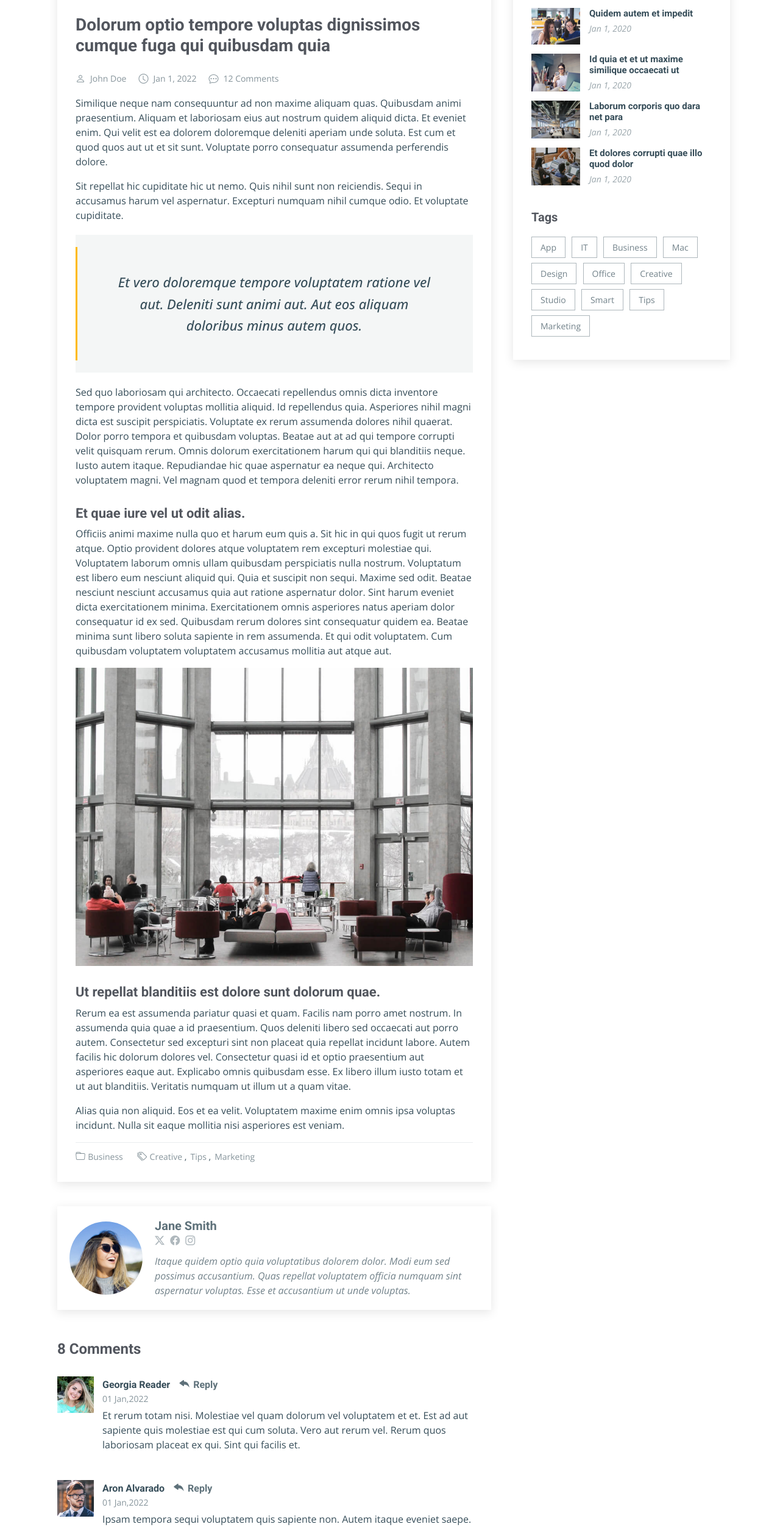
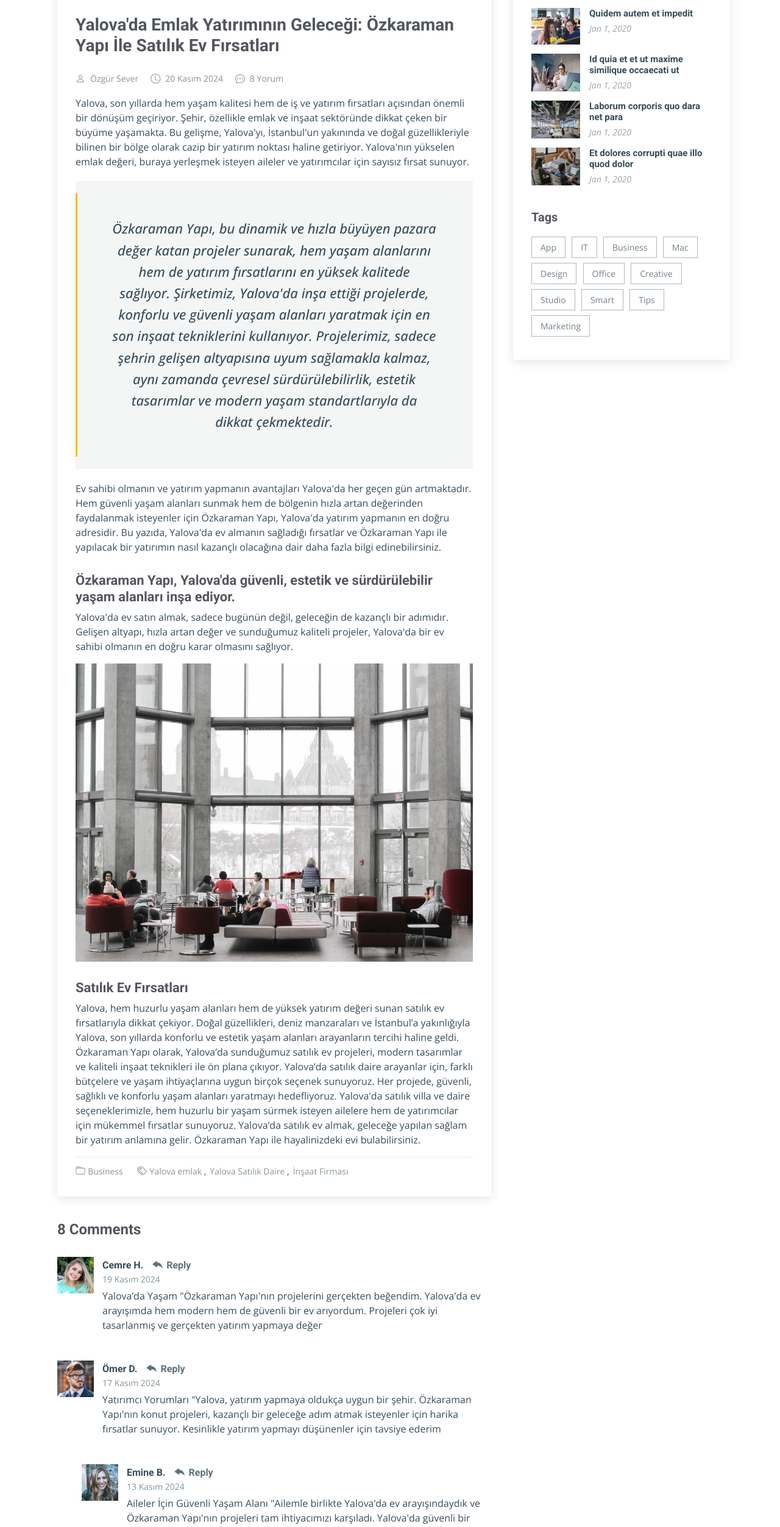
Before and after one commit to aysenurr11/Insaat_Web, a plain HTML site: page blog-details.html in a window 1280 px wide. Shown: the part 921-3425 px from the top of the page at 61% size. Drawn offline with nearby package versions, Linux system fonts and the light colour scheme.

Commit message:
tamamlandı

```diff
--- a/blog-details.html
+++ b/blog-details.html
@@ -15,7 +15,9 @@
   <!-- Fonts -->
   <link href="https://fonts.googleapis.com" rel="preconnect">
   <link href="https://fonts.gstatic.com" rel="preconnect" crossorigin>
-  <link href="https://fonts.googleapis.com/css2?family=Roboto:ital,wght@0,100;0,300;0,400;0,500;0,700;0,900;1,100;1,300;1,400;1,500;1,700;1,900&family=Open+Sans:ital,wght@0,300;0,400;0,500;0,600;0,700;0,800;1,300;1,400;1,500;1,600;1,700;1,800&family=Poppins:ital,wght@0,100;0,200;0,300;0,400;0,500;0,600;0,700;0,800;0,900;1,100;1,200;1,300;1,400;1,500;1,600;1,700;1,800;1,900&display=swap" rel="stylesheet">
+  <link
+    href="https://fonts.googleapis.com/css2?family=Roboto:ital,wght@0,100;0,300;0,400;0,500;0,700;0,900;1,100;1,300;1,400;1,500;1,700;1,900&family=Open+Sans:ital,wght@0,300;0,400;0,500;0,600;0,700;0,800;1,300;1,400;1,500;1,600;1,700;1,800&family=Poppins:ital,wght@0,100;0,200;0,300;0,400;0,500;0,600;0,700;0,800;0,900;1,100;1,200;1,300;1,400;1,500;1,600;1,700;1,800;1,900&display=swap"
+    rel="stylesheet">
 
   <!-- Vendor CSS Files -->
   <link href="assets/vendor/bootstrap/css/bootstrap.min.css" rel="stylesheet">
@@ -28,13 +30,7 @@
   <!-- Main CSS File -->
   <link href="assets/css/main.css" rel="stylesheet">
 
-  <!-- =======================================================
-  * Template Name: UpConstruction
-  * Template URL: https://bootstrapmade.com/upconstruction-bootstrap-construction-website-template/
-  * Updated: Aug 07 2024 with Bootstrap v5.3.3
-  * Author: BootstrapMade.com
-  * License: https://bootstrapmade.com/license/
-  ======================================================== -->
+
 </head>
 
 <body class="blog-details-page">
@@ -58,7 +54,8 @@
           <li class="dropdown"><a href="#"><span>Dropdown</span> <i class="bi bi-chevron-down toggle-dropdown"></i></a>
             <ul>
               <li><a href="#">Dropdown 1</a></li>
-              <li class="dropdown"><a href="#"><span>Deep Dropdown</span> <i class="bi bi-chevron-down toggle-dropdown"></i></a>
+              <li class="dropdown"><a href="#"><span>Deep Dropdown</span> <i
+                    class="bi bi-chevron-down toggle-dropdown"></i></a>
                 <ul>
                   <li><a href="#">Deep Dropdown 1</a></li>
                   <li><a href="#">Deep Dropdown 2</a></li>
@@ -110,54 +107,72 @@
                   <img src="assets/img/blog/blog-1.jpg" alt="" class="img-fluid">
                 </div>
 
-                <h2 class="title">Dolorum optio tempore voluptas dignissimos cumque fuga qui quibusdam quia</h2>
+                <h2 class="title">Yalova'da Emlak Yatırımının Geleceği: Özkaraman Yapı İle Satılık Ev Fırsatları</h2>
 
                 <div class="meta-top">
                   <ul>
-                    <li class="d-flex align-items-center"><i class="bi bi-person"></i> <a href="blog-details.html">John Doe</a></li>
-                    <li class="d-flex align-items-center"><i class="bi bi-clock"></i> <a href="blog-details.html"><time datetime="2020-01-01">Jan 1, 2022</time></a></li>
-                    <li class="d-flex align-items-center"><i class="bi bi-chat-dots"></i> <a href="blog-details.html">12 Comments</a></li>
+                    <li class="d-flex align-items-center"><i class="bi bi-person"></i> <a href="blog-details.html">Özgür
+                        Sever</a></li>
+                    <li class="d-flex align-items-center"><i class="bi bi-clock"></i> <a href="blog-details.html"><time
+                          datetime="2020-01-01">20 Kasım 2024</time></a></li>
+                    <li class="d-flex align-items-center"><i class="bi bi-chat-dots"></i> <a href="blog-details.html">8
+                        Yorum</a></li>
                   </ul>
                 </div><!-- End meta top -->
 
                 <div class="content">
                   <p>
-                    Similique neque nam consequuntur ad non maxime aliquam quas. Quibusdam animi praesentium. Aliquam et laboriosam eius aut nostrum quidem aliquid dicta.
-                    Et eveniet enim. Qui velit est ea dolorem doloremque deleniti aperiam unde soluta. Est cum et quod quos aut ut et sit sunt. Voluptate porro consequatur assumenda perferendis dolore.
+                    Yalova, son yıllarda hem yaşam kalitesi hem de iş ve yatırım fırsatları açısından önemli bir dönüşüm
+                    geçiriyor. Şehir, özellikle emlak ve inşaat sektöründe dikkat çeken bir büyüme yaşamakta. Bu
+                    gelişme, Yalova'yı, İstanbul'un yakınında ve doğal güzellikleriyle bilinen bir bölge olarak cazip
+                    bir yatırım noktası haline getiriyor. Yalova'nın yükselen emlak değeri, buraya yerleşmek isteyen
+                    aileler ve yatırımcılar için sayısız fırsat sunuyor.
                   </p>
 
-                  <p>
-                    Sit repellat hic cupiditate hic ut nemo. Quis nihil sunt non reiciendis. Sequi in accusamus harum vel aspernatur. Excepturi numquam nihil cumque odio. Et voluptate cupiditate.
-                  </p>
+
 
                   <blockquote>
                     <p>
-                      Et vero doloremque tempore voluptatem ratione vel aut. Deleniti sunt animi aut. Aut eos aliquam doloribus minus autem quos.
+                      Özkaraman Yapı, bu dinamik ve hızla büyüyen pazara değer katan projeler sunarak, hem yaşam
+                      alanlarını hem de yatırım fırsatlarını en yüksek kalitede sağlıyor. Şirketimiz, Yalova'da inşa
+                      ettiği projelerde, konforlu ve güvenli yaşam alanları yaratmak için en son inşaat tekniklerini
+                      kullanıyor. Projelerimiz, sadece şehrin gelişen altyapısına uyum sağlamakla kalmaz, aynı zamanda
+                      çevresel sürdürülebilirlik, estetik tasarımlar ve modern yaşam standartlarıyla da dikkat
+                      çekmektedir.
                     </p>
                   </blockquote>
 
                   <p>
-                    Sed quo laboriosam qui architecto. Occaecati repellendus omnis dicta inventore tempore provident voluptas mollitia aliquid. Id repellendus quia. Asperiores nihil magni dicta est suscipit perspiciatis. Voluptate ex rerum assumenda dolores nihil quaerat.
-                    Dolor porro tempora et quibusdam voluptas. Beatae aut at ad qui tempore corrupti velit quisquam rerum. Omnis dolorum exercitationem harum qui qui blanditiis neque.
-                    Iusto autem itaque. Repudiandae hic quae aspernatur ea neque qui. Architecto voluptatem magni. Vel magnam quod et tempora deleniti error rerum nihil tempora.
+                    Ev sahibi olmanın ve yatırım yapmanın avantajları Yalova'da her geçen gün artmaktadır. Hem güvenli
+                    yaşam alanları sunmak hem de bölgenin hızla artan değerinden faydalanmak isteyenler için Özkaraman
+                    Yapı, Yalova'da yatırım yapmanın en doğru adresidir. Bu yazıda, Yalova'da ev almanın sağladığı
+                    fırsatlar ve Özkaraman Yapı ile yapılacak bir yatırımın nasıl kazançlı olacağına dair daha fazla
+                    bilgi edinebilirsiniz.
                   </p>
 
-                  <h3>Et quae iure vel ut odit alias.</h3>
+                  <h3>Özkaraman Yapı, Yalova'da güvenli, estetik ve sürdürülebilir yaşam alanları inşa ediyor.</h3>
                   <p>
-                    Officiis animi maxime nulla quo et harum eum quis a. Sit hic in qui quos fugit ut rerum atque. Optio provident dolores atque voluptatem rem excepturi molestiae qui. Voluptatem laborum omnis ullam quibusdam perspiciatis nulla nostrum. Voluptatum est libero eum nesciunt aliquid qui.
-                    Quia et suscipit non sequi. Maxime sed odit. Beatae nesciunt nesciunt accusamus quia aut ratione aspernatur dolor. Sint harum eveniet dicta exercitationem minima. Exercitationem omnis asperiores natus aperiam dolor consequatur id ex sed. Quibusdam rerum dolores sint consequatur quidem ea.
-                    Beatae minima sunt libero soluta sapiente in rem assumenda. Et qui odit voluptatem. Cum quibusdam voluptatem voluptatem accusamus mollitia aut atque aut.
+                    Yalova'da ev satın almak, sadece bugünün değil, geleceğin de kazançlı bir adımıdır. Gelişen altyapı,
+                    hızla artan değer ve sunduğumuz kaliteli projeler, Yalova'da bir ev sahibi olmanın en doğru karar
+                    olmasını sağlıyor.
                   </p>
                   <img src="assets/img/blog/blog-inside-post.jpg" class="img-fluid" alt="">
 
-                  <h3>Ut repellat blanditiis est dolore sunt dolorum quae.</h3>
+                  <h3>Satılık Ev Fırsatları</h3>
                   <p>
-                    Rerum ea est assumenda pariatur quasi et quam. Facilis nam porro amet nostrum. In assumenda quia quae a id praesentium. Quos deleniti libero sed occaecati aut porro autem. Consectetur sed excepturi sint non placeat quia repellat incidunt labore. Autem facilis hic dolorum dolores vel.
-                    Consectetur quasi id et optio praesentium aut asperiores eaque aut. Explicabo omnis quibusdam esse. Ex libero illum iusto totam et ut aut blanditiis. Veritatis numquam ut illum ut a quam vitae.
+                    Yalova, hem huzurlu yaşam alanları hem de yüksek yatırım değeri sunan satılık ev fırsatlarıyla
+                    dikkat çekiyor. Doğal güzellikleri, deniz manzaraları ve İstanbul’a yakınlığıyla Yalova, son
+                    yıllarda konforlu ve estetik yaşam alanları arayanların tercihi haline geldi. Özkaraman Yapı olarak,
+                    Yalova’da sunduğumuz satılık ev projeleri, modern tasarımlar ve kaliteli inşaat teknikleri ile ön
+                    plana çıkıyor.
+
+                    Yalova’da satılık daire arayanlar için, farklı bütçelere ve yaşam ihtiyaçlarına uygun birçok seçenek
+                    sunuyoruz. Her projede, güvenli, sağlıklı ve konforlu yaşam alanları yaratmayı hedefliyoruz.
+                    Yalova'da satılık villa ve daire seçeneklerimizle, hem huzurlu bir yaşam sürmek isteyen ailelere hem
+                    de yatırımcılar için mükemmel fırsatlar sunuyoruz. Yalova’da satılık ev almak, geleceğe yapılan
+                    sağlam bir yatırım anlamına gelir. Özkaraman Yapı ile hayalinizdeki evi bulabilirsiniz.
                   </p>
-                  <p>
-                    Alias quia non aliquid. Eos et ea velit. Voluptatem maxime enim omnis ipsa voluptas incidunt. Nulla sit eaque mollitia nisi asperiores est veniam.
-                  </p>
+
 
                 </div><!-- End post content -->
 
@@ -169,9 +184,9 @@
 
                   <i class="bi bi-tags"></i>
                   <ul class="tags">
-                    <li><a href="#">Creative</a></li>
-                    <li><a href="#">Tips</a></li>
-                    <li><a href="#">Marketing</a></li>
+                    <li><a href="#"> Yalova emlak</a></li>
+                    <li><a href="#">Yalova Satılık Daire</a></li>
+                    <li><a href="#">İnşaat Firması</a></li>
                   </ul>
                 </div><!-- End meta bottom -->
 
@@ -181,26 +196,7 @@
           </section><!-- /Blog Details Section -->
 
           <!-- Blog Author Section -->
-          <section id="blog-author" class="blog-author section">
-
-            <div class="container">
-              <div class="author-container d-flex align-items-center">
-                <img src="assets/img/blog/blog-author.jpg" class="rounded-circle flex-shrink-0" alt="">
-                <div>
-                  <h4>Jane Smith</h4>
-                  <div class="social-links">
-                    <a href="https://x.com/#"><i class="bi bi-twitter-x"></i></a>
-                    <a href="https://facebook.com/#"><i class="bi bi-facebook"></i></a>
-                    <a href="https://instagram.com/#"><i class="biu bi-instagram"></i></a>
-                  </div>
-                  <p>
-                    Itaque quidem optio quia voluptatibus dolorem dolor. Modi eum sed possimus accusantium. Quas repellat voluptatem officia numquam sint aspernatur voluptas. Esse et accusantium ut unde voluptas.
-                  </p>
-                </div>
-              </div>
-            </div>
-
-          </section><!-- /Blog Author Section -->
+          <!-- /Blog Author Section -->
 
           <!-- Blog Comments Section -->
           <section id="blog-comments" class="blog-comments section">
@@ -213,11 +209,13 @@
                 <div class="d-flex">
                   <div class="comment-img"><img src="assets/img/blog/comments-1.jpg" alt=""></div>
                   <div>
-                    <h5><a href="">Georgia Reader</a> <a href="#" class="reply"><i class="bi bi-reply-fill"></i> Reply</a></h5>
-                    <time datetime="2020-01-01">01 Jan,2022</time>
+                    <h5><a href="">Cemre H.</a> <a href="#" class="reply"><i class="bi bi-reply-fill"></i>
+                        Reply</a></h5>
+                    <time datetime="2020-01-01">19 Kasım 2024</time>
                     <p>
-                      Et rerum totam nisi. Molestiae vel quam dolorum vel voluptatem et et. Est ad aut sapiente quis molestiae est qui cum soluta.
-                      Vero aut rerum vel. Rerum quos laboriosam placeat ex qui. Sint qui facilis et.
+                      Yalova’da Yaşam "Özkaraman Yapı'nın projelerini gerçekten beğendim. Yalova'da ev arayışımda hem
+                      modern hem de güvenli bir ev arıyordum. Projeleri çok iyi tasarlanmış ve gerçekten yatırım yapmaya
+                      değer
                     </p>
                   </div>
                 </div>
@@ -227,10 +225,13 @@
                 <div class="d-flex">
                   <div class="comment-img"><img src="assets/img/blog/comments-2.jpg" alt=""></div>
                   <div>
-                    <h5><a href="">Aron Alvarado</a> <a href="#" class="reply"><i class="bi bi-reply-fill"></i> Reply</a></h5>
-                    <time datetime="2020-01-01">01 Jan,2022</time>
+                    <h5><a href="">Ömer D.</a> <a href="#" class="reply"><i class="bi bi-reply-fill"></i>
+                        Reply</a></h5>
+                    <time datetime="2020-01-01">17 Kasım 2024</time>
                     <p>
-                      Ipsam tempora sequi voluptatem quis sapiente non. Autem itaque eveniet saepe. Officiis illo ut beatae.
+                      Yatırımcı Yorumları "Yalova, yatırım yapmaya oldukça uygun bir şehir. Özkaraman Yapı'nın konut
+                      projeleri, kazançlı bir geleceğe adım atmak isteyenler için harika fırsatlar sunuyor. Kesinlikle
+                      yatırım yapmayı düşünenler için tavsiye ederim
                     </p>
                   </div>
                 </div>
@@ -239,14 +240,13 @@
                   <div class="d-flex">
                     <div class="comment-img"><img src="assets/img/blog/comments-3.jpg" alt=""></div>
                     <div>
-                      <h5><a href="">Lynda Small</a> <a href="#" class="reply"><i class="bi bi-reply-fill"></i> Reply</a></h5>
-                      <time datetime="2020-01-01">01 Jan,2022</time>
+                      <h5><a href="">Emine B.</a> <a href="#" class="reply"><i class="bi bi-reply-fill"></i>
+                          Reply</a></h5>
+                      <time datetime="2020-01-01">13 Kasım 2024</time>
                       <p>
-                        Enim ipsa eum fugiat fuga repellat. Commodi quo quo dicta. Est ullam aspernatur ut vitae quia mollitia id non. Qui ad quas nostrum rerum sed necessitatibus aut est. Eum officiis sed repellat maxime vero nisi natus. Amet nesciunt nesciunt qui illum omnis est et dolor recusandae.
-
-                        Recusandae sit ad aut impedit et. Ipsa labore dolor impedit et natus in porro aut. Magnam qui cum. Illo similique occaecati nihil modi eligendi. Pariatur distinctio labore omnis incidunt et illum. Expedita et dignissimos distinctio laborum minima fugiat.
-
-                        Libero corporis qui. Nam illo odio beatae enim ducimus. Harum reiciendis error dolorum non autem quisquam vero rerum neque.
+                        Aileler İçin Güvenli Yaşam Alanı "Ailemle birlikte Yalova’da ev arayışındaydık ve Özkaraman
+                        Yapı'nın projeleri tam ihtiyacımızı karşıladı. Yalova'da güvenli bir yaşam alanı arıyorsanız,
+                        kesinlikle bu projelere göz atmanızı öneririm.
                       </p>
                     </div>
                   </div>
@@ -255,10 +255,13 @@
                     <div class="d-flex">
                       <div class="comment-img"><img src="assets/img/blog/comments-4.jpg" alt=""></div>
                       <div>
-                        <h5><a href="">Sianna Ramsay</a> <a href="#" class="reply"><i class="bi bi-reply-fill"></i> Reply</a></h5>
-                        <time datetime="2020-01-01">01 Jan,2022</time>
+                        <h5><a href="">Zeynep K.</a> <a href="#" class="reply"><i class="bi bi-reply-fill"></i>
+                            Reply</a></h5>
+                        <time datetime="2020-01-01">19 Kasım 2024</time>
                         <p>
-                          Et dignissimos impedit nulla et quo distinctio ex nemo. Omnis quia dolores cupiditate et. Ut unde qui eligendi sapiente omnis ullam. Placeat porro est commodi est officiis voluptas repellat quisquam possimus. Perferendis id consectetur necessitatibus.
+                          Yeni Başlayanlar İçin Harika Bir Fırsat "Yeni bir ev almak isteyenler için Özkaraman Yapı'nın
+                          sunduğu projeler mükemmel. Yalova’daki konut projeleri, her bütçeye uygun ve mükemmel yaşam
+                          alanları sağlıyor
                         </p>
                       </div>
                     </div>
@@ -273,11 +276,13 @@
                 <div class="d-flex">
                   <div class="comment-img"><img src="assets/img/blog/comments-5.jpg" alt=""></div>
                   <div>
-                    <h5><a href="">Nolan Davidson</a> <a href="#" class="reply"><i class="bi bi-reply-fill"></i> Reply</a></h5>
-                    <time datetime="2020-01-01">01 Jan,2022</time>
+                    <h5><a href="">Burak D.</a> <a href="#" class="reply"><i class="bi bi-reply-fill"></i>
+                        Reply</a></h5>
+                    <time datetime="2020-01-01">23 Kasım 2024</time>
                     <p>
-                      Distinctio nesciunt rerum reprehenderit sed. Iste omnis eius repellendus quia nihil ut accusantium tempore. Nesciunt expedita id dolor exercitationem aspernatur aut quam ut. Voluptatem est accusamus iste at.
-                      Non aut et et esse qui sit modi neque. Exercitationem et eos aspernatur. Ea est consequuntur officia beatae ea aut eos soluta. Non qui dolorum voluptatibus et optio veniam. Quam officia sit nostrum dolorem.
+                      Yatırım Yapmayı Planlayanlar İçin "Yalova'da yatırım yapmak isteyen biri olarak, Özkaraman
+                      Yapı'nın projelerini inceledim ve çok beğendim. Hem şehirdeki değer artışı hem de projelerin
+                      kalitesi, yatırım için ideal bir fırsat sunuyor.
                     </p>
                   </div>
                 </div>
@@ -288,10 +293,13 @@
                 <div class="d-flex">
                   <div class="comment-img"><img src="assets/img/blog/comments-6.jpg" alt=""></div>
                   <div>
-                    <h5><a href="">Kay Duggan</a> <a href="#" class="reply"><i class="bi bi-reply-fill"></i> Reply</a></h5>
-                    <time datetime="2020-01-01">01 Jan,2022</time>
+                    <h5><a href="">Efe M.</a> <a href="#" class="reply"><i class="bi bi-reply-fill"></i> Reply</a>
+                    </h5>
+                    <time datetime="2020-01-01">25 Kasım 2024</time>
                     <p>
-                      Dolorem atque aut. Omnis doloremque blanditiis quia eum porro quis ut velit tempore. Cumque sed quia ut maxime. Est ad aut cum. Ut exercitationem non in fugiat.
+                      Yalova’da Evinizi Bulun "Yalova'da huzurlu bir yaşam arayanlar için Özkaraman Yapı harika projeler
+                      sunuyor. Ben de yeni evimi buradan aldım ve her şey çok güzel, çok memnun kaldım. Yalova’da ev
+                      almayı düşünenlere tavsiye ederim.
                     </p>
                   </div>
                 </div>
@@ -303,7 +311,7 @@
           </section><!-- /Blog Comments Section -->
 
           <!-- Comment Form Section -->
-          <section id="comment-form" class="comment-form section">
+          <!-- <section id="comment-form" class="comment-form section">
             <div class="container">
 
               <form action="">
@@ -336,7 +344,9 @@
               </form>
 
             </div>
-          </section><!-- /Comment Form Section -->
+          </section> -->
+
+          <!-- /Comment Form Section -->
 
         </div>
 
@@ -455,9 +465,9 @@
             <span class="sitename">UpConstruction</span>
           </a>
           <div class="footer-contact pt-3">
-            <p>A108 Adam Street</p>
-            <p>New York, NY 535022</p>
-            <p class="mt-3"><strong>Phone:</strong> <span>+1 5589 55488 55</span></p>
+            <p>Yalova, Türkiye</p>
+
+            <p class="mt-3"><strong>İletişime Geçin:</strong> <span>05535746947</span></p>
             <p><strong>Email:</strong> <span>info@example.com</span></p>
           </div>
           <div class="social-links d-flex mt-4">
@@ -516,12 +526,10 @@
     </div>
 
     <div class="container copyright text-center mt-4">
-      <p>© <span>Copyright</span> <strong class="px-1 sitename">UpConstruction</strong> <span>All Rights Reserved</span></p>
+      <p>© <span>Copyright</span> <strong class="px-1 sitename">UpConstruction</strong> <span>All Rights Reserved</span>
+      </p>
       <div class="credits">
-        <!-- All the links in the footer should remain intact. -->
-        <!-- You can delete the links only if you've purchased the pro version. -->
-        <!-- Licensing information: https://bootstrapmade.com/license/ -->
-        <!-- Purchase the pro version with working PHP/AJAX contact form: [buy-url] -->
+
         Designed by <a href="https://bootstrapmade.com/">BootstrapMade</a>
       </div>
     </div>
@@ -529,7 +537,8 @@
   </footer>
 
   <!-- Scroll Top -->
-  <a href="#" id="scroll-top" class="scroll-top d-flex align-items-center justify-content-center"><i class="bi bi-arrow-up-short"></i></a>
+  <a href="#" id="scroll-top" class="scroll-top d-flex align-items-center justify-content-center"><i
+      class="bi bi-arrow-up-short"></i></a>
 
   <!-- Preloader -->
   <div id="preloader"></div>
```
Also changed, not shown: index.html (+45 -46 lines).
